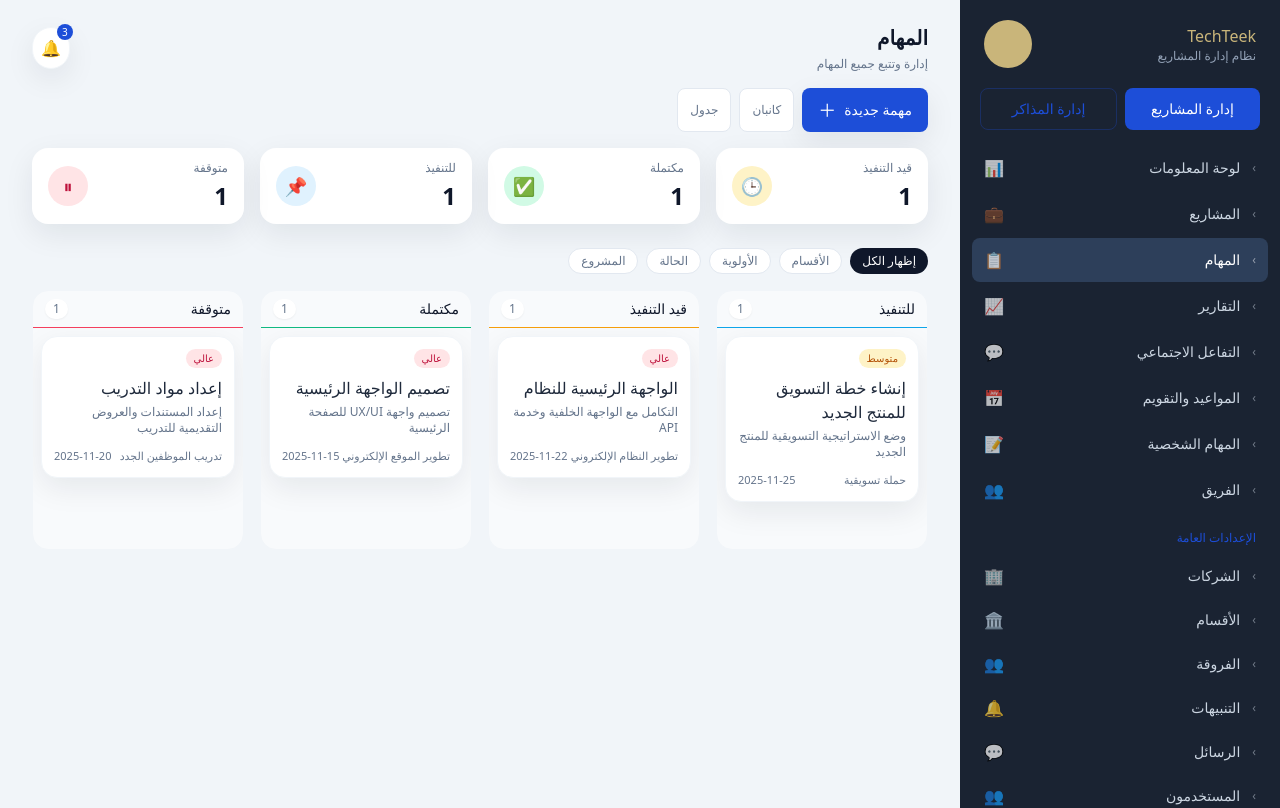
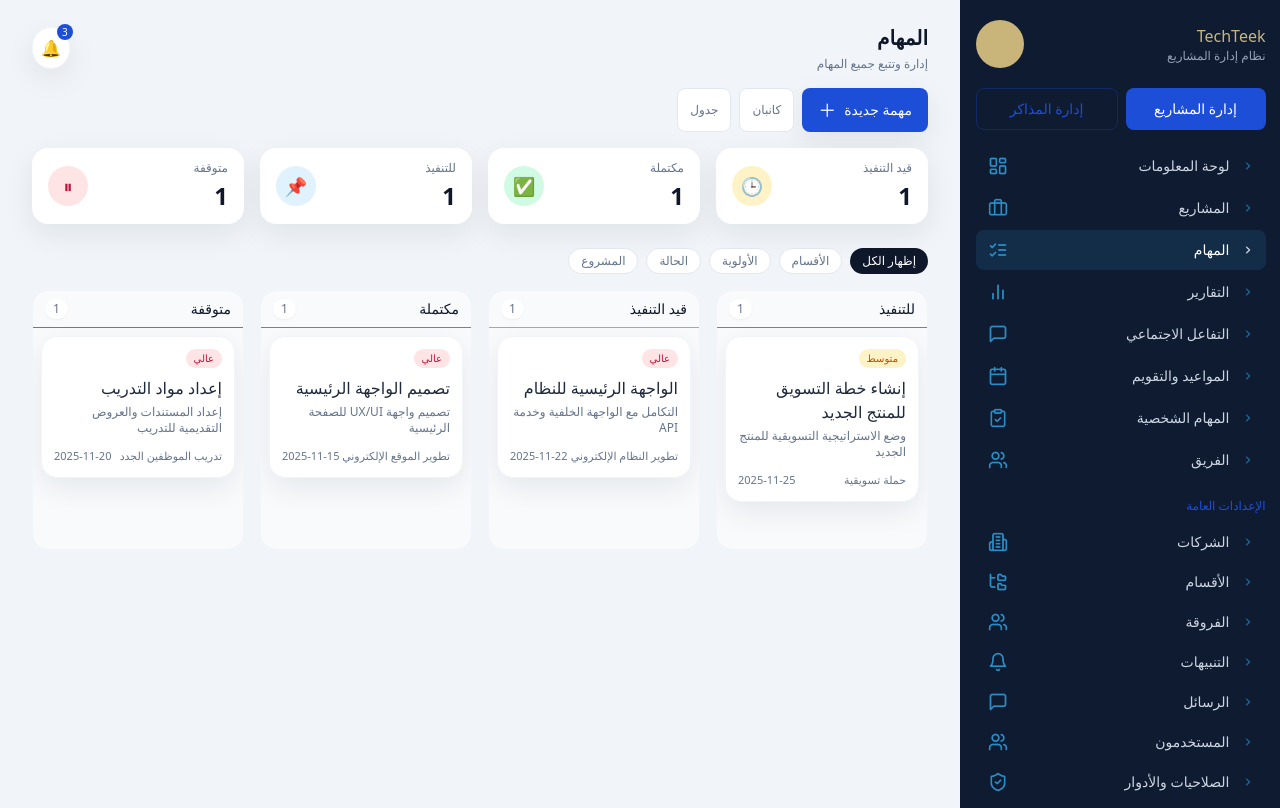
Before and after one commit to CyberMan010/TaskManagement, a React (Vite) app: page / in a window 1280 px wide. Shown: the top 808 px of the page. Built offline with nearby package versions, Linux system fonts and the light colour scheme.

Commit message:
feat/ added all new images

```diff
--- a/src/components/layout/Sidebar.tsx
+++ b/src/components/layout/Sidebar.tsx
@@ -1,4 +1,5 @@
 import type React from "react";
+import { sidebarIcons } from "../../utils/sidebarIcons";
 
 interface SidebarProps {
   active?: string;
@@ -6,33 +7,33 @@ interface SidebarProps {
 
 export const Sidebar: React.FC<SidebarProps> = ({ active = "tasks" }) => {
   const menuItems = [
-    { id: "info", label: "لوحة المعلومات", icon: "📊" },
-    { id: "projects", label: "المشاريع", icon: "💼" },
-    { id: "tasks", label: "المهام", icon: "📋" },
-    { id: "reports", label: "التقارير", icon: "📈" },
-    { id: "social", label: "التفاعل الاجتماعي", icon: "💬" },
-    { id: "calendar", label: "المواعيد والتقويم", icon: "📅" },
-    { id: "personal", label: "المهام الشخصية", icon: "📝" },
-    { id: "team", label: "الفريق", icon: "👥" }
+    { id: "info", label: "لوحة المعلومات", icon: "info" as const },
+    { id: "projects", label: "المشاريع", icon: "projects" as const },
+    { id: "tasks", label: "المهام", icon: "tasks" as const },
+    { id: "reports", label: "التقارير", icon: "reports" as const },
+    { id: "social", label: "التفاعل الاجتماعي", icon: "social" as const },
+    { id: "calendar", label: "المواعيد والتقويم", icon: "calendar" as const },
+    { id: "personal", label: "المهام الشخصية", icon: "personal" as const },
+    { id: "team", label: "الفريق", icon: "team" as const }
   ];
 
   const settingsItems = [
-    { id: "companies", label: "الشركات", icon: "🏢" },
-    { id: "departments", label: "الأقسام", icon: "🏛️" },
-    { id: "divisions", label: "الفروقة", icon: "👥" },
-    { id: "notifications", label: "التنبيهات", icon: "🔔" },
-    { id: "messages", label: "الرسائل", icon: "💬" },
-    { id: "users", label: "المستخدمون", icon: "👥" },
-    { id: "permissions", label: "الصلاحيات والأدوار", icon: "🛡️" },
-    { id: "profile", label: "الملف الشخصي", icon: "👤" },
-    { id: "logs", label: "Logs", icon: "📄" },
-    { id: "settings", label: "الإعدادات", icon: "⚙️" }
+    { id: "companies", label: "الشركات", icon: "companies" as const },
+    { id: "departments", label: "الأقسام", icon: "departments" as const },
+    { id: "divisions", label: "الفروقة", icon: "divisions" as const },
+    { id: "notifications", label: "التنبيهات", icon: "notifications" as const },
+    { id: "messages", label: "الرسائل", icon: "messages" as const },
+    { id: "users", label: "المستخدمون", icon: "users" as const },
+    { id: "permissions", label: "الصلاحيات والأدوار", icon: "permissions" as const },
+    { id: "profile", label: "الملف الشخصي", icon: "profile" as const },
+    { id: "logs", label: "Logs", icon: "logs" as const },
+    { id: "settings", label: "الإعدادات", icon: "settings" as const }
   ];
 
   return (
-    <aside className="hidden lg:flex w-80 bg-[#1a2332] text-slate-100 flex-col py-5 px-3 overflow-y-auto">
+    <aside className="hidden lg:flex w-80 h-947px bg-sidebar text-slate-100 flex-col py-5 overflow-y-auto" style={{ paddingLeft: '15.5px', paddingRight: '14.5px' }}>
       {/* Header */}
-      <div className="flex items-center justify-between px-3 mb-5">
+      <div className="flex items-center justify-between mb-5">
         <div className="flex-1">
           <p className="text-base font-medium text-[#C9B57A]">TechTeek</p>
           <p className="text-xs text-slate-400">نظام إدارة المشاريع</p>
@@ -41,7 +42,7 @@ export const Sidebar: React.FC<SidebarProps> = ({ active = "tasks" }) => {
       </div>
 
       {/* Tab Buttons */}
-      <div className="flex gap-2 mb-4 px-2">
+      <div className="flex gap-2 mb-4">
         <button className="flex-1 rounded-lg bg-primary text-white px-4 py-2.5 text-sm font-medium">
           إدارة المشاريع
         </button>
@@ -55,33 +56,51 @@ export const Sidebar: React.FC<SidebarProps> = ({ active = "tasks" }) => {
         {menuItems.map(item => (
           <button
             key={item.id}
-            className={`w-full flex items-center justify-between px-3 py-2.5 rounded-lg text-right transition-colors ${
+            className={`w-full flex items-center justify-between py-2.5 rounded-lg text-right transition-colors ${
               active === item.id
-                ? "bg-[#2d3f5a] text-white"
+                ? "bg-[#288EC726] text-white"
                 : "text-slate-300 hover:bg-[#243041] hover:text-white"
             }`}
+            style={{ paddingLeft: '12px', paddingRight: '12px' }}
           >
             <span className="flex items-center gap-3">
-              <span className="text-xs opacity-50">›</span>
+              <img
+                src={active === item.id ? sidebarIcons.whiteArrowSelected : sidebarIcons.arrow}
+                alt="arrow"
+                className="w-3 h-3"
+              />
               <span className="text-sm">{item.label}</span>
             </span>
-            <span className="text-base opacity-70">{item.icon}</span>
+            <img
+              src={sidebarIcons[item.icon]}
+              alt={item.label}
+              className="w-5 h-5"
+            />
           </button>
         ))}
 
         {/* Settings Section */}
         <div className="pt-4">
-          <p className="px-3 pb-2 text-xs text-primary font-medium">الإعدادات العامة</p>
+          <p className="pb-2 text-xs text-primary font-medium" style={{ paddingLeft: '12px' }}>الإعدادات العامة</p>
           {settingsItems.map(item => (
             <button
               key={item.id}
-              className="w-full flex items-center justify-between px-3 py-2.5 rounded-lg text-right text-slate-300 hover:bg-[#243041] hover:text-white transition-colors"
+              className="w-full flex items-center justify-between py-2.5 rounded-lg text-right text-slate-300 hover:bg-[#243041] hover:text-white transition-colors"
+              style={{ paddingLeft: '12px', paddingRight: '12px' }}
             >
               <span className="flex items-center gap-3">
-                <span className="text-xs opacity-50">›</span>
+                <img
+                  src={sidebarIcons.arrow}
+                  alt="arrow"
+                  className="w-3 h-3"
+                />
                 <span className="text-sm">{item.label}</span>
               </span>
-              <span className="text-base opacity-70">{item.icon}</span>
+              <img
+                src={sidebarIcons[item.icon]}
+                alt={item.label}
+                className="w-5 h-5"
+              />
             </button>
           ))}
         </div>
--- /dev/null
+++ b/src/utils/sidebarIcons.ts
@@ -0,0 +1,51 @@
+// Sidebar icon imports
+import first from '../Taskmanageimgs/first.png';
+import second from '../Taskmanageimgs/2nd.png';
+import third from '../Taskmanageimgs/3rd.png';
+import fourth from '../Taskmanageimgs/4th.png';
+import fifth from '../Taskmanageimgs/5th.png';
+import sixth from '../Taskmanageimgs/6th.png';
+import seventh from '../Taskmanageimgs/7th.png';
+import eighth from '../Taskmanageimgs/8th.png';
+import ninth from '../Taskmanageimgs/9th.png';
+import tenth from '../Taskmanageimgs/10th.png';
+import eleventh from '../Taskmanageimgs/11th.png';
+import twelfth from '../Taskmanageimgs/12th.png';
+import thirteenth from '../Taskmanageimgs/13th.png';
+import fourteenth from '../Taskmanageimgs/14th.png';
+import fifteenth from '../Taskmanageimgs/15th.png';
+import sixteenth from '../Taskmanageimgs/16th.png';
+import seventeenth from '../Taskmanageimgs/17th.png';
+import eighteenth from '../Taskmanageimgs/18th.png';
+import arrow from '../Taskmanageimgs/arrow.png';
+import whiteArrowSelected from '../Taskmanageimgs/whiteArrowSelected.png';
+
+export const sidebarIcons = {
+  // Main menu icons (1-8)
+  info: first,           // لوحة المعلومات
+  projects: second,      // المشاريع
+  tasks: third,          // المهام
+  reports: fourth,       // التقارير
+  social: fifth,         // التفاعل الاجتماعي
+  calendar: sixth,       // المواعيد والتقويم
+  personal: seventh,     // المهام الشخصية
+  team: eighth,          // الفريق
+
+  // Settings icons (9-18)
+  companies: ninth,      // الشركات
+  departments: tenth,    // الأقسام
+  divisions: eleventh,   // الفروقة
+  notifications: twelfth, // التنبيهات
+  messages: thirteenth,  // الرسائل
+  users: fourteenth,     // المستخدمون
+  permissions: fifteenth, // الصلاحيات والأدوار
+  profile: sixteenth,    // الملف الشخصي
+  logs: seventeenth,     // Logs
+  settings: eighteenth,  // الإعدادات
+
+  // Arrows
+  arrow: arrow,
+  whiteArrowSelected: whiteArrowSelected
+};
+
+export type IconKey = keyof typeof sidebarIcons;
```
